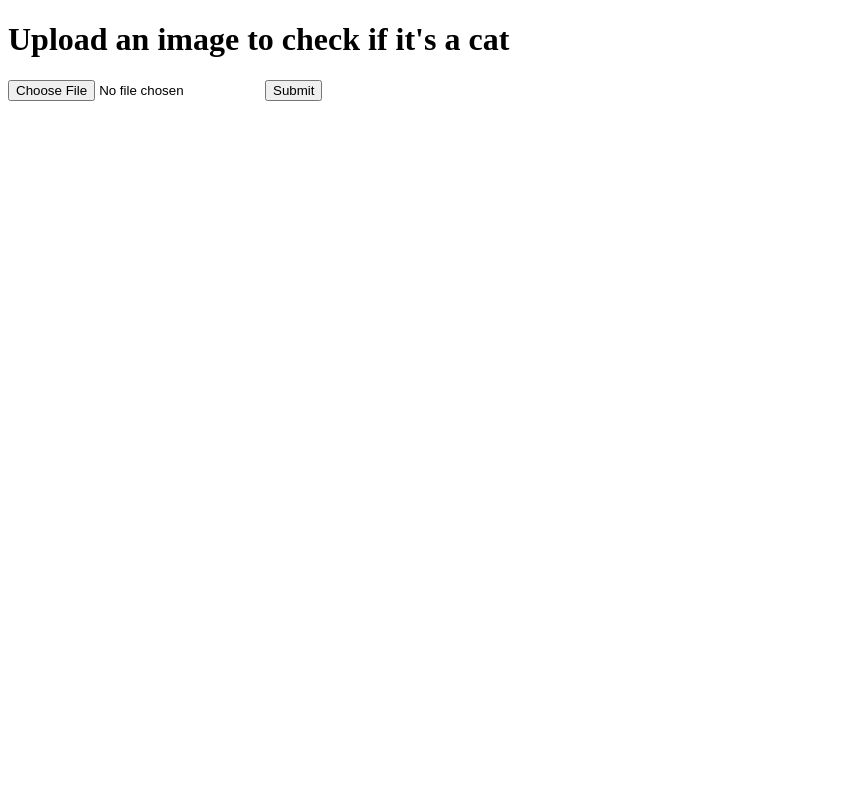
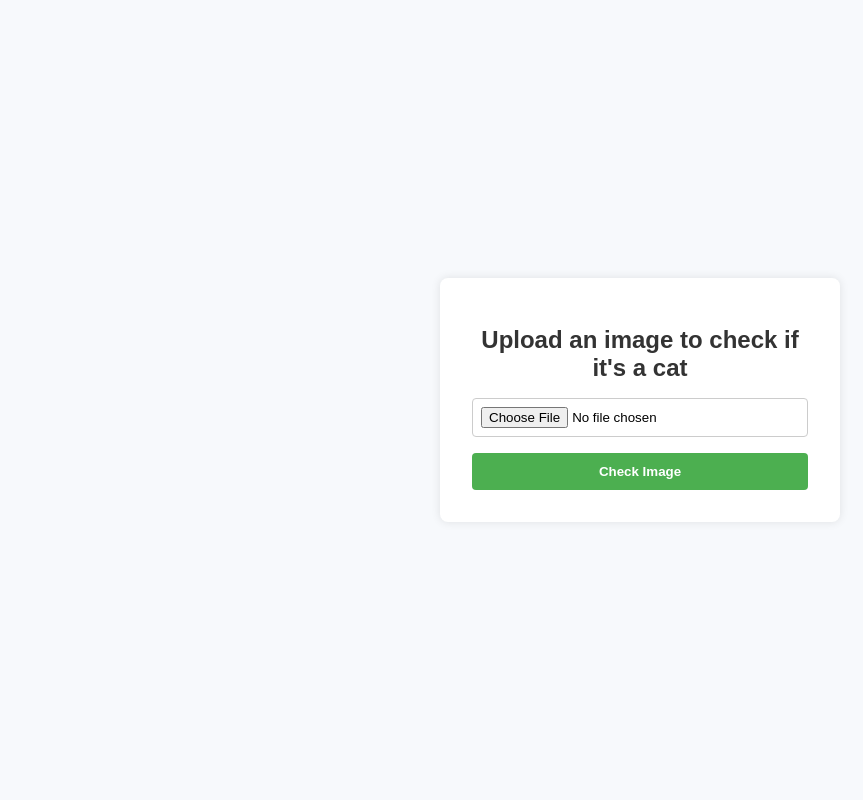
Before and after one commit to TomerG2/py-model, a FastAPI app: page / in a window 1280 px wide. Shown: the whole page, without its empty margins (0-863 px from the left). Run offline with FastAPI, Linux system fonts and the light colour scheme.

Commit message:
improve design

```diff
--- a/app/main.py
+++ b/app/main.py
@@ -5,10 +5,16 @@ from fastapi.templating import Jinja2Templates
 from app.model import is_cat_image
 from io import BytesIO
 from PIL import Image
+from pathlib import Path
+
+base_dir = Path(__file__).resolve().parent
+static_dir = base_dir / "static"
+template_dir = base_dir / "templates"
 
 app = FastAPI()
-app.mount("/static", StaticFiles(directory="app/static"), name="static")
-templates = Jinja2Templates(directory="app/templates")
+
+app.mount("/static", StaticFiles(directory=static_dir), name="static")
+templates = Jinja2Templates(directory=template_dir)
 
 @app.get("/", response_class=HTMLResponse)
 def read_root(request: Request):
--- /dev/null
+++ b/app/static/style.css
@@ -0,0 +1,58 @@
+body {
+    font-family: Arial, sans-serif;
+    background-color: #f7f9fc;
+    margin: 0;
+    padding: 0;
+    display: flex;
+    justify-content: center;
+    align-items: center;
+    min-height: 100vh;
+}
+
+.container {
+    background-color: #ffffff;
+    padding: 2rem;
+    border-radius: 8px;
+    box-shadow: 0 0 10px rgba(0,0,0,0.1);
+    max-width: 400px;
+    width: 100%;
+    box-sizing: border-box;
+    text-align: center;
+}
+
+h1 {
+    font-size: 1.5rem;
+    margin-bottom: 1rem;
+    color: #333;
+}
+
+form {
+    display: flex;
+    flex-direction: column;
+    gap: 1rem;
+}
+
+input[type="file"] {
+    padding: 0.5rem;
+    border: 1px solid #ccc;
+    border-radius: 4px;
+}
+
+input[type="submit"] {
+    padding: 0.7rem;
+    background-color: #4CAF50;
+    color: white;
+    border: none;
+    border-radius: 4px;
+    font-weight: bold;
+    cursor: pointer;
+}
+
+input[type="submit"]:hover {
+    background-color: #45a049;
+}
+
+h2 {
+    margin-top: 1.5rem;
+    color: #444;
+}
--- a/app/templates/index.html
+++ b/app/templates/index.html
@@ -1,16 +1,21 @@
 <!DOCTYPE html>
-<html>
+<html lang="en">
 <head>
+    <meta charset="UTF-8">
     <title>Cat Detector</title>
+    <meta name="viewport" content="width=device-width, initial-scale=1">
+    <link rel="stylesheet" href="{{ url_for('static', path='style.css') }}">
 </head>
 <body>
+    <div class="container">
         <h1>Upload an image to check if it's a cat</h1>
         <form action="/predict" enctype="multipart/form-data" method="post">
             <input name="file" type="file" required>
-        <input type="submit">
+            <input type="submit" value="Check Image">
         </form>
         {% if result %}
         <h2>Result: {{ result }}</h2>
         {% endif %}
+    </div>
 </body>
 </html>
```
Lines whose indentation alone changed are shown as unchanged.
